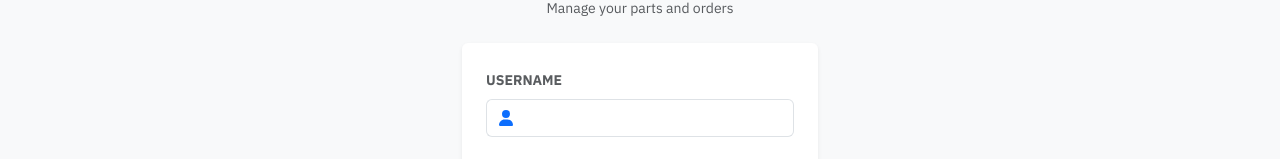
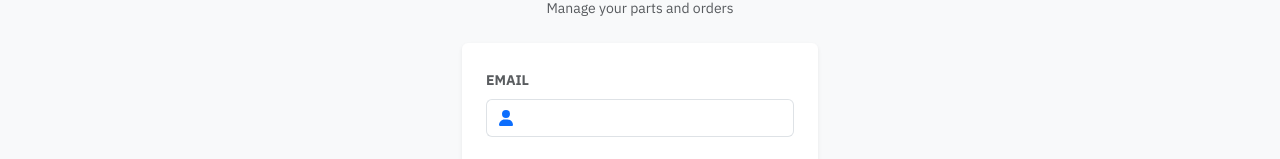
Before and after one commit to sistlasre/component_search_frontend, a React (Create React App) app: page /login in a window 1280 px wide. Shown: the part 206-365 px from the top of the page. Built offline with nearby package versions, Linux system fonts and the light colour scheme; no server answers.

Commit message:
More updates based on Brandon's feedback

```diff
--- a/src/components/Header.js
+++ b/src/components/Header.js
@@ -52,12 +52,8 @@ const Header = () => {
         <a target="_blank" rel="noopener noreferrer" href="/certs/component_search_as6081.pdf">
           <img src="/certs/nqa-as6081.jpg" alt="AS 6081 Certification" height="50" className="d-inline-block align-top me-2" />
         </a>
-        <a href="#">
-          <img src="/certs/itar.png" alt="ITAR Certification" height="50" className="d-inline-block align-top me-2" />
-        </a>
-        <a href="#">
-          <img src="/certs/gidep.png" alt="GIDEP Certification" height="50" className="d-inline-block align-top me-2" />
-        </a>
+        <img src="/certs/itar.png" alt="ITAR Certification" height="50" className="d-inline-block align-top me-2" />
+        <img src="/certs/gidep.png" alt="GIDEP Certification" height="50" className="d-inline-block align-top me-2" />
 
         <Navbar.Toggle aria-controls="navbar-nav" />
         <Navbar.Collapse id="navbar-nav">
--- a/src/components/Login.js
+++ b/src/components/Login.js
@@ -61,7 +61,7 @@ const Login = () => {
 
                 <Form onSubmit={handleSubmit}>
                   <Form.Group className="mb-3">
-                    <Form.Label className="small fw-bold text-muted">USERNAME</Form.Label>
+                    <Form.Label className="small fw-bold text-muted">EMAIL</Form.Label>
                     <div className="input-group">
                       <span className="input-group-text bg-white border-end-0">
                         <FontAwesomeIcon icon={faUser} className="text-primary" />
--- a/src/components/PartDetail.js
+++ b/src/components/PartDetail.js
@@ -279,7 +279,7 @@ const PartDetail = () => {
               <Card.Body className="p-0">
                 <div className="px-3 py-2 border-bottom text-center">
                   <span className="h3 text-success fw-bold mb-0">{formatQuantity(part.totalQuantity)}</span>
-                  <span className="text-muted ms-2">available</span>
+                  <span className="text-muted ms-2">{part.pricingType || "available"}</span>
                 </div>
 
                 <div className="bg-light px-3 py-2 border-top border-bottom">
```
